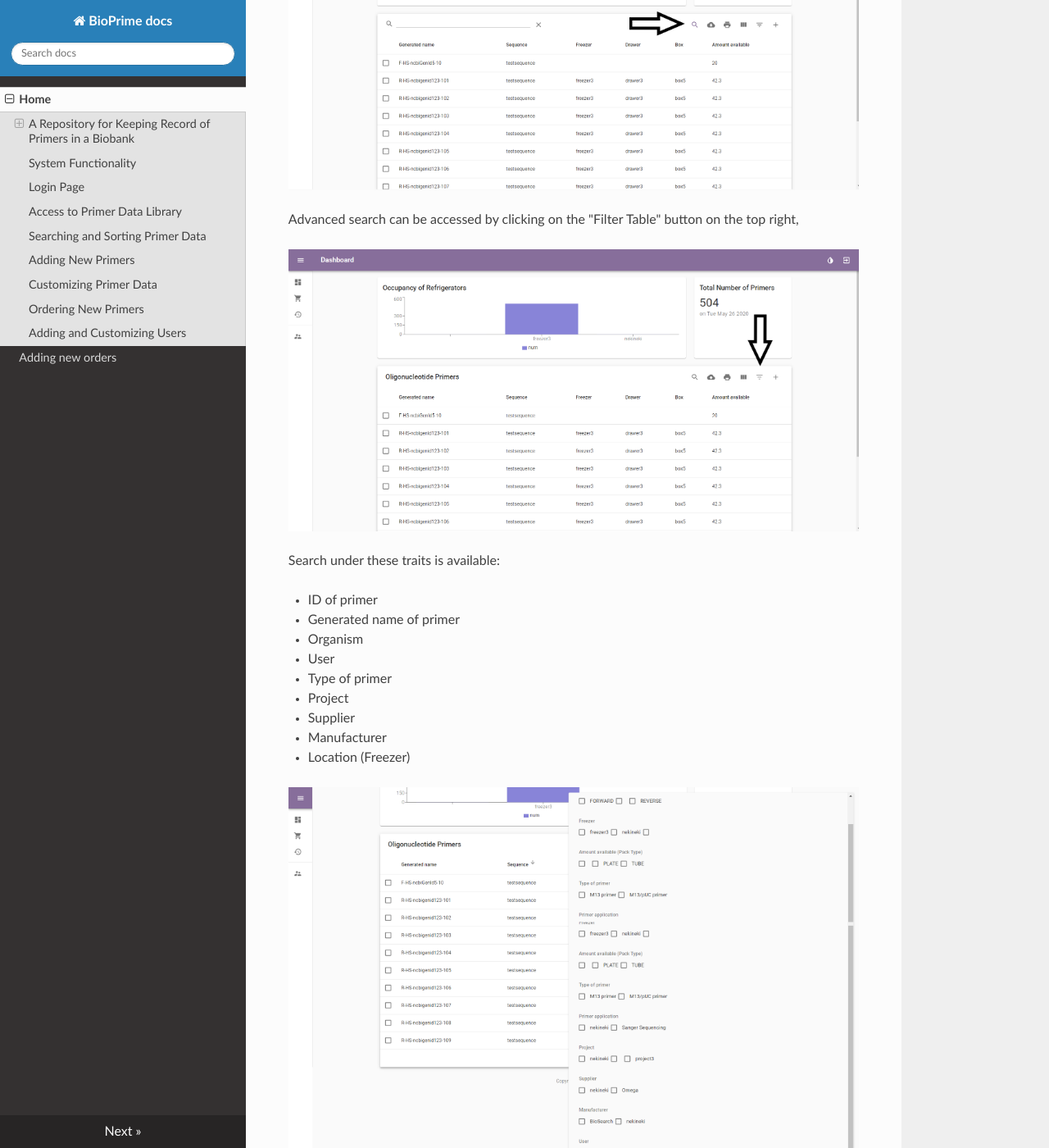
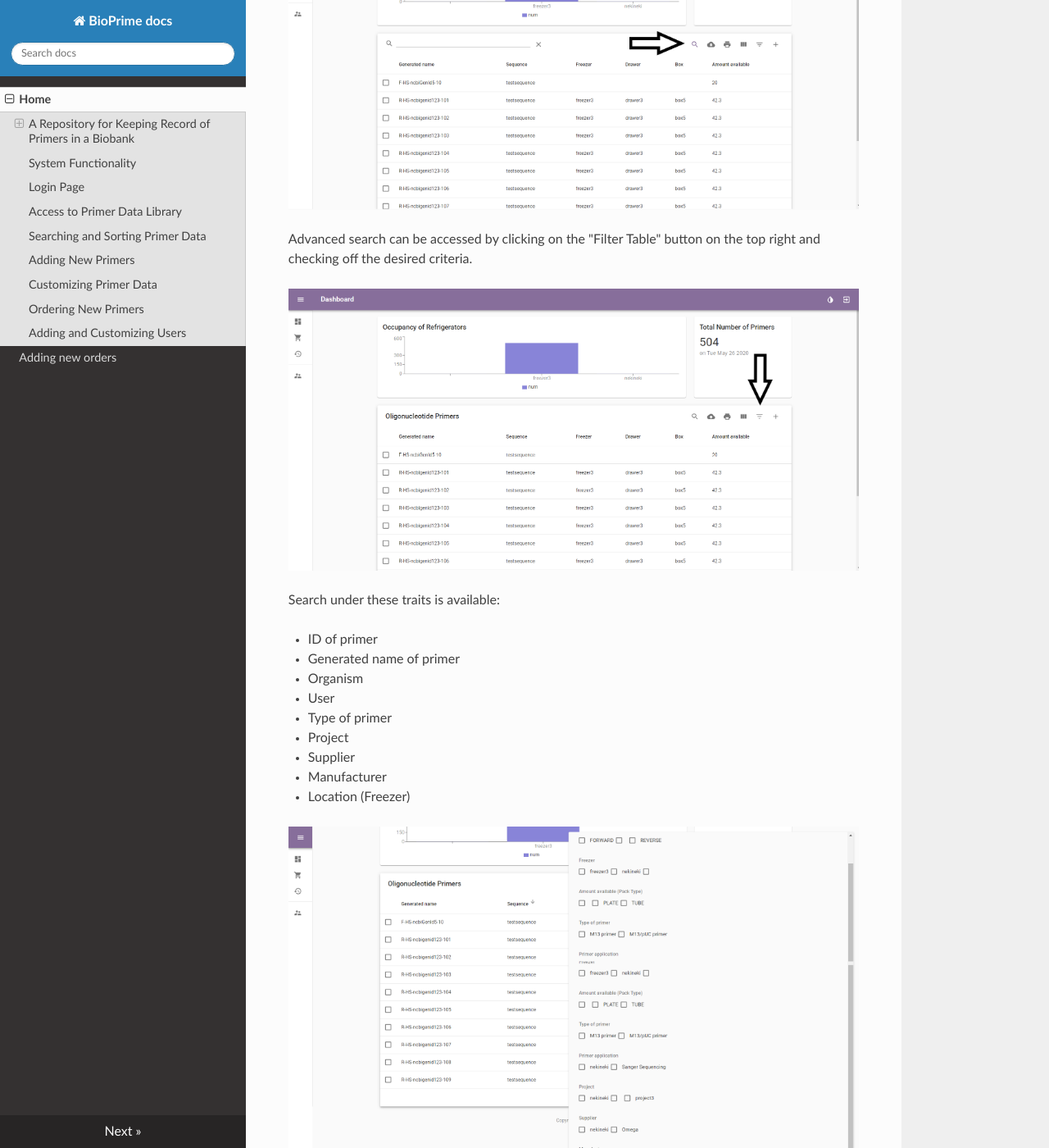
Before and after one commit to Bio-Prime/documentation, an MkDocs documentation site: the page built from docs/index.md, in a window 1280 px wide and 1400 px high, scrolled down 6558 px. Shown: the whole window at 82% size. Built offline with MkDocs 1.6.1, drawn with Linux system fonts in a browser that asks for light colours; nearby versions of some CDN libraries; some of the changed text lies outside the part shown.

Commit message:
popravila podrobnosti, dodala specifično iskanje

```diff
--- a/docs/index.md
+++ b/docs/index.md
@@ -74,7 +74,7 @@ If the password has been forgotten or the e-mail has been changed, the Administr
 
 ## Access to Primer Data Library
 
-After logging in, user is presented with the Dashboard, the main page of the program.
+After logging in, the user is presented with the Dashboard, the main page of the program.
 
 ![dashboard](./dashboard.png)
 
@@ -86,7 +86,7 @@ Icons on the left show (in a descending order):
 
 ![menu1](./menu1.png)
 
-The Administrator also has access to the "Manage Users" section.
+The Administrator also has access to the "Manage Users" section, where they can add / delete users and change their roles.
 
 ![admin](./admin.png)
 
@@ -109,7 +109,7 @@ To access the search bar select the search icon and the bar will appear on the l
 
 ![search1](./search1.png)
 
-Advanced search can be accessed by clicking on the "Filter Table" button on the top right,
+Advanced search can be accessed by clicking on the "Filter Table" button on the top right and checking off the desired criteria.
 
 ![sort1](./sort1.png)
 
```
Also changed, not shown: other parts of docs/index.md (+4 -0 lines), docs/search2.png (added).
